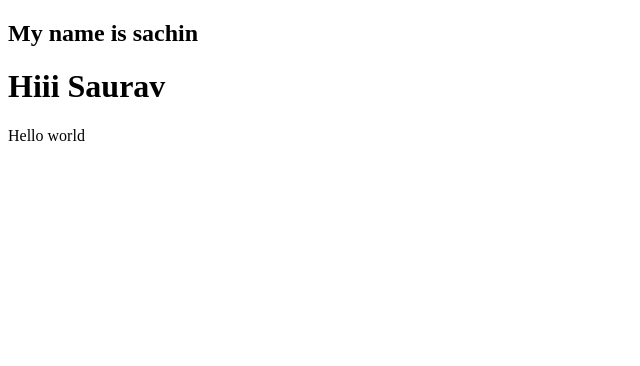
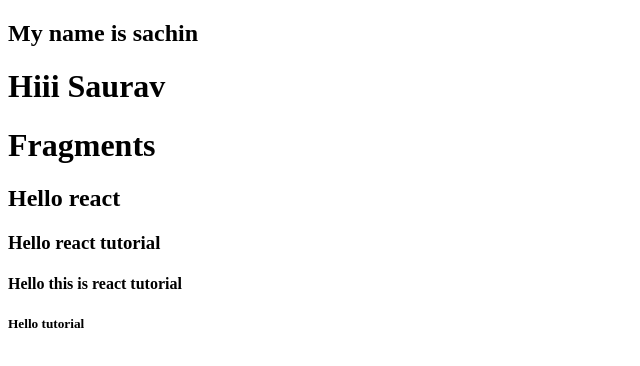
Before and after one commit to sachin17Sh/ReactJs-learnings, a React (Create React App) app in the folder StartReact/React NPM approach/myapp/: page / in a window 1280 px wide. Shown: the top 366 px of the page, without its empty margins (0-640 px from the left). Built offline with nearby package versions, Linux system fonts and the light colour scheme.

Commit message:
learn fragment and component

```diff
--- a/StartReact/React NPM approach/myapp/public/index.html
+++ b/StartReact/React NPM approach/myapp/public/index.html
@@ -25,6 +25,7 @@
     <div id="main"></div>
     <div id="extra"></div>
     <div id="root"></div>
+    <div id="original"></div>
     <script>
 
 
--- /dev/null
+++ b/StartReact/React NPM approach/myapp/src/App.js
@@ -0,0 +1,13 @@
+import React,{Component} from "react";
+class App extends Component{
+    render(){
+        return <>
+        <h1>Fragments</h1>
+        <h2>Hello react  </h2>
+        <h3>Hello  react tutorial</h3>
+        <h4>Hello this is react tutorial</h4>
+        <h5>Hello  tutorial</h5>
+        </>
+    }
+}
+export default App;
--- a/StartReact/React NPM approach/myapp/src/index.js
+++ b/StartReact/React NPM approach/myapp/src/index.js
@@ -1,6 +1,6 @@
 import React from "react";
 import ReactDOM from "react-dom";
-
+import App from "./App";
 
 // by JSX
 
@@ -12,13 +12,8 @@ React.createElement('div',null,"Hii saurav")
 ReactDOM.render(myname, document.getElementById("main"));
 ReactDOM.render(extraname, document.getElementById("extra"));
 
-// by javascript => creating react element
-class App extends React.Component{
-    render(){
-        return React.createElement('div',null,'Hello world')
-    }
 
-}
-ReactDOM.render(
-    React.createElement(App, null), document.getElementById("root")
-);
+
+
+
+ReactDOM.render(<App/>, document.getElementById("original"))
```
